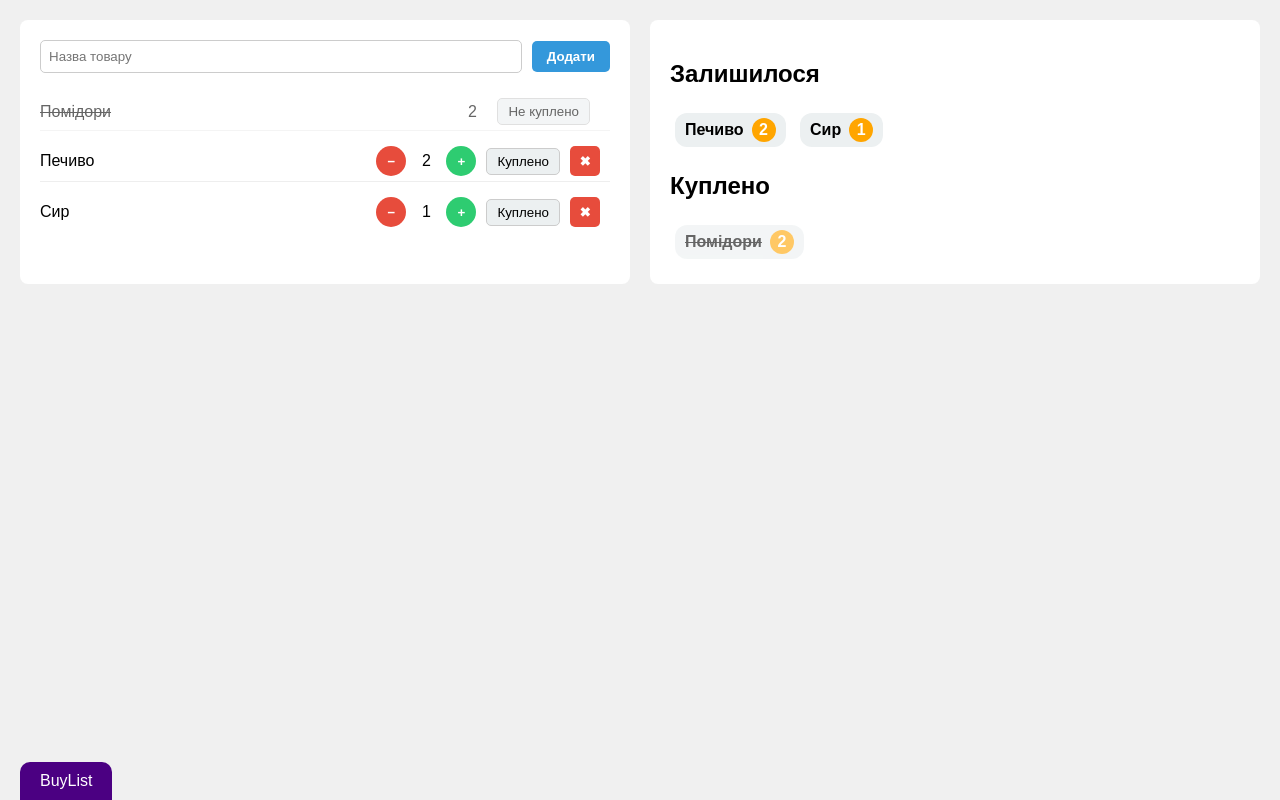
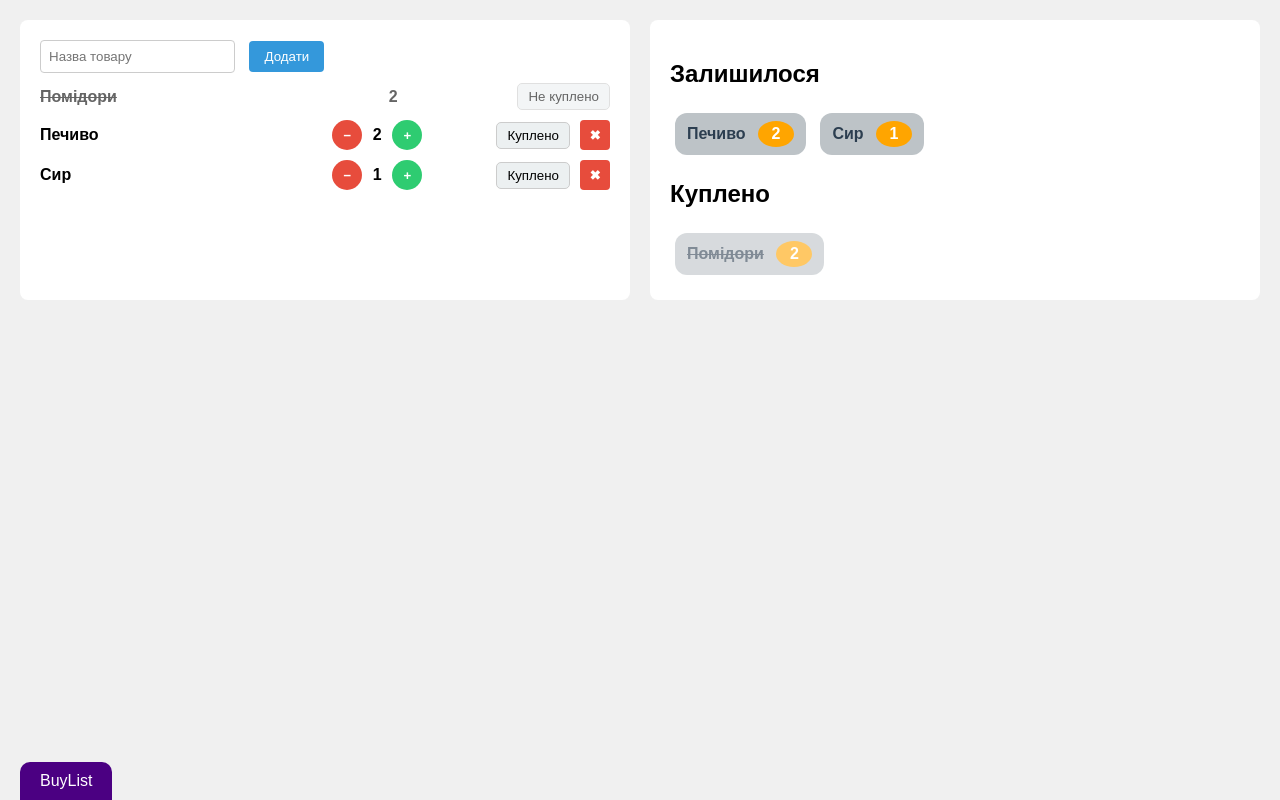
Before and after one commit to AndriiUstynov07/WebTechUstynov2025, a plain HTML site: page Lab2/index.html in a window 1280 px wide. Drawn offline with Linux system fonts and the light colour scheme.

Commit message:
final commit

```diff
--- a/Lab2/index.html
+++ b/Lab2/index.html
@@ -7,23 +7,22 @@
     <link rel="stylesheet" href="style.css">
 </head>
 <body>
-
     <div class="container">
         <div class="main">
-    <div class="add-item-section">
             <input type="text" placeholder="Назва товару">
-      <button class="add-btn" data-tooltip="Додати товар">Додати</button>
-    </div>
+            <button data-tooltip="Додати новий товар">Додати</button>
 
             <div class="item куплено">
                 <span class="name"><s>Помідори</s></span>
+                <div class="count-controls">
                     <span class="count">2</span>
+                </div>
                 <button class="status">Не куплено</button>
             </div>
 
             <div class="item">
                 <span class="name">Печиво</span>
-      <div class="controls">
+                <div class="count-controls">
                     <button class="btn red" data-tooltip="Зменшити">−</button>
                     <span class="count">2</span>
                     <button class="btn green" data-tooltip="Збільшити">+</button>
@@ -34,7 +33,7 @@
 
             <div class="item">
                 <span class="name">Сир</span>
-      <div class="controls">
+                <div class="count-controls">
                     <button class="btn red" data-tooltip="Зменшити">−</button>
                     <span class="count">1</span>
                     <button class="btn green" data-tooltip="Збільшити">+</button>
@@ -47,21 +46,21 @@
         <div class="side">
             <h2>Залишилося</h2>
             <div class="badge-list">
-      <div class="badge">Печиво <span class="count-circle">2</span></div>
-      <div class="badge">Сир <span class="count-circle">1</span></div>
+                <div class="badge">Печиво <span class="count">2</span></div>
+                <div class="badge">Сир <span class="count">1</span></div>
             </div>
 
             <h2>Куплено</h2>
             <div class="badge-list">
-      <div class="badge куплено"><s>Помідори</s> <span class="count-circle">2</span></div>
+                <div class="badge куплено"><s>Помідори</s> <span class="count">2</span></div>
             </div>
         </div>
     </div>
 
+    <!-- Фіксований бейдж -->
     <div class="fixed-badge" id="badge">
         <span class="label">BuyList</span>
         <span class="author">Зробив Андрій Устинов</span>
     </div>
-
 </body>
 </html>
--- a/Lab2/style.css
+++ b/Lab2/style.css
@@ -19,60 +19,41 @@ body {
   min-width: 300px;
 }
 
-/* Add Item Section */
-.add-item-section {
+.main > input[type="text"] {
+  padding: 8px;
+  margin-right: 10px;
+  border: 1px solid #ccc;
+  border-radius: 4px;
+  flex: 1;
+}
+
+.main > button {
+  padding: 8px 15px;
+  background: #3498db;
+  color: white;
+  border: none;
+  border-radius: 4px;
+  cursor: pointer;
+  position: relative;
+}
+
+.item {
   display: flex;
   align-items: center;
   gap: 10px;
-  margin-bottom: 20px; /* Space below add section */
-}
-
-.add-item-section input[type="text"] {
-  flex: 1;
-  padding: 8px;
-  border: 1px solid #ccc;
-  border-radius: 5px;
-}
-
-.add-btn {
-  padding: 8px 15px;
-  background: #3498db; /* Blue color for add button */
-  color: white;
-  border: none;
-  border-radius: 5px;
-  cursor: pointer;
-  font-weight: bold;
-  position: relative; /* For tooltip */
-}
-
-.item {
-  display: grid;
-  grid-template-columns: 1fr auto auto auto auto; /* Name, controls, status, delete */
-  align-items: center;
-  gap: 10px;
   margin: 10px 0;
-  padding: 5px 0; /* Add some padding for visual separation */
-  border-bottom: 1px solid #eee; /* Light separator */
-}
-
-.item:last-of-type {
-  border-bottom: none; /* No separator for the last item */
 }
 
 .item .name {
-  justify-self: start;
+  flex: 1;
+  font-weight: bold;
 }
 
-.item .count {
-  width: 30px; /* Fixed width for alignment */
-  text-align: center;
-}
-
-.controls {
-  display: flex;
-  align-items: center;
-  gap: 5px; /* Smaller gap between plus/minus and count */
-  justify-self: end; /* Align controls to the right */
+.item input[type="text"] {
+  padding: 5px;
+  flex: 1;
+  border: 1px solid #ccc;
+  border-radius: 4px;
 }
 
 .btn {
@@ -84,11 +65,10 @@ body {
   color: white;
   cursor: pointer;
   position: relative;
-  flex-shrink: 0; /* Prevent buttons from shrinking */
 }
 
 .btn.square {
-  border-radius: 5px; /* Square delete button */
+  border-radius: 4px;
 }
 
 .red {
@@ -99,36 +79,54 @@ body {
   background: #2ecc71;
 }
 
+.count {
+  font-weight: bold;
+  min-width: 20px;
+  text-align: center;
+}
+
+.count-controls {
+  display: flex;
+  align-items: center;
+  gap: 5px;
+  flex: 1;
+  justify-content: center;
+}
+
+.count.center {
+  flex: 1;
+  display: flex;
+  justify-content: center;
+  align-items: center;
+}
+
 .status {
   padding: 5px 10px;
   background: #ecf0f1;
   border: 1px solid #ccc;
   border-radius: 5px;
-  justify-self: end; /* Align status to the right */
-  white-space: nowrap; /* Prevent text wrapping */
+  cursor: pointer;
 }
 
 .badge {
-  display: inline-flex; /* Use flex for internal alignment */
-  align-items: center;
+  display: inline-block;
   margin: 5px;
-  padding: 5px 10px;
-  background: #ecf0f1; /* Gray background for badge */
+  padding: 8px 12px;
+  background: #bdc3c7;
   border-radius: 12px;
   font-weight: bold;
+  color: #2c3e50;
 }
 
-.badge .count-circle { /* Changed class name for specific styling */
-  background: orange; /* Yellow circle for count */
-  color: white; /* White text for count */
-  border-radius: 50%; /* Make it a circle */
-  width: 24px; /* Fixed width for circle */
-  height: 24px; /* Fixed height for circle */
-  display: flex;
-  justify-content: center;
-  align-items: center;
-  margin-left: 8px; /* Space between text and circle */
-  flex-shrink: 0; /* Prevent the circle from shrinking */
+.badge .count {
+  background: orange;
+  color: white;
+  border-radius: 50%;
+  padding: 4px 8px;
+  margin-left: 8px;
+  min-width: 20px;
+  display: inline-block;
+  text-align: center;
 }
 
 .куплено {
@@ -164,11 +162,11 @@ body {
   margin-left: 10px;
 }
 
-/* 🧠 Tooltip (modified for top appearance) */
-[data-tooltip]::after {
+/* 🧠 Tooltips - показуємо зверху */
+[data-tooltip]::before {
   content: attr(data-tooltip);
   position: absolute;
-  top: -10px; /* Appear above the element */
+  top: -10px;
   left: 50%;
   transform: translateX(-50%) scale(0.8);
   background: indigo;
@@ -179,10 +177,11 @@ body {
   white-space: nowrap;
   pointer-events: none;
   transition: all 0.3s ease;
+  z-index: 10;
 }
 
-[data-tooltip]:hover::after {
-  top: -35px; /* Adjust position when hovered */
+[data-tooltip]:hover::before {
+  top: -35px;
   opacity: 1;
   transform: translateX(-50%) scale(1);
 }
@@ -214,12 +213,4 @@ body {
   .container {
       flex-direction: column;
   }
-  .item {
-    grid-template-columns: 1fr auto auto; /* Simplified grid for smaller screens */
 }
-  .item .status, .item .btn.red.square {
-    grid-column: span 2; /* Span across two columns for better layout */
-    justify-self: stretch; /* Stretch buttons */
-    text-align: center;
-  }
-}
```
Lines whose indentation alone changed are shown as unchanged.
